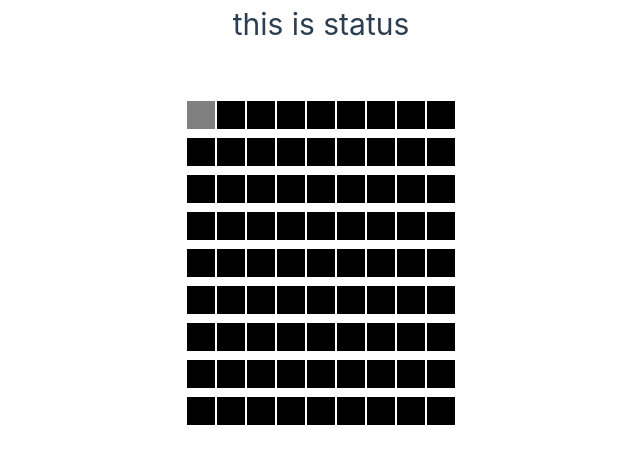
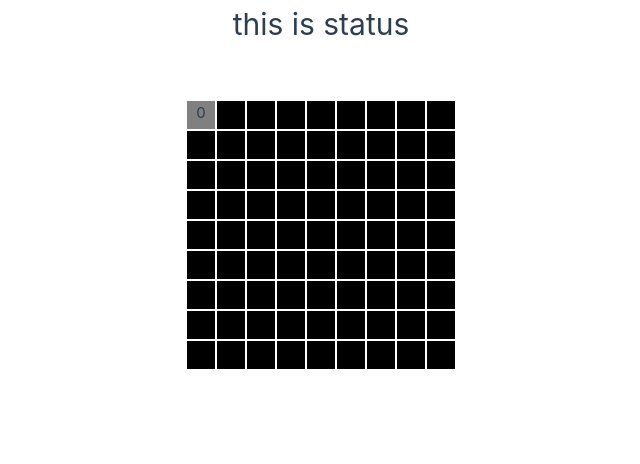
Before and after one commit to keisuke90/vue-minesweeper, a Vue app: page / in a window 1280 px wide. Both pictures are taken after a click on the element 520 px from the left and 115 px from the top of the page. Shown: the top 464 px of the page, without its empty margins (319-959 px from the left). Built offline with nearby package versions, Linux system fonts and the light colour scheme.

Commit message:
フラッグと地雷を表示できるようにした

```diff
--- a/src/components/MsCell.vue
+++ b/src/components/MsCell.vue
@@ -6,6 +6,8 @@ interface Emits {
 interface Props {
   open: boolean;
   flag: boolean;
+  mine: boolean;
+  count: number;
 }
 defineProps<Props>();
 const emit = defineEmits<Emits>();
@@ -20,17 +22,18 @@ const rightClick = (): void => {
 <template>
   <div
     class="cell"
-    :class="{ open: open, flag: flag }"
+    :class="{ open: open }"
     @click="leftClick"
     @click.right.prevent="rightClick"
   >
-    <slot />
+    <span v-if="flag">🚩</span>
+    <span v-if="mine && open">💣</span>
+    <span v-if="open && !mine">{{ count }}</span>
   </div>
 </template>
 
 <style scoped>
 .cell {
-  display: inline-block;
   height: 30px;
   width: 30px;
   border: 1px solid white;
@@ -40,7 +43,4 @@ const rightClick = (): void => {
 .cell.open {
   background-color: gray;
 }
-.cell.flag {
-  background-color: green;
-}
 </style>
--- a/src/components/MsField.vue
+++ b/src/components/MsField.vue
@@ -19,18 +19,18 @@ const flag = (x: number, y: number): void => {
 
 <template>
   <div class="field">
-    <div v-for="(rows, y) in field" :key="y">
+    <div class="row" v-for="(rows, y) in field" :key="y">
       <MsCell
         v-for="(cell, x) in rows"
         :key="x"
         :open="cell.isOpen"
         :flag="cell.isFlag"
+        :mine="cell.isMine"
+        :count="cell.count"
         @leftClick="open(x, y)"
         @rightClick="flag(x, y)"
-        ><span v-if="cell.isOpen && cell.count > 0">{{
-          cell.count
-        }}</span></MsCell
       >
+      </MsCell>
     </div>
   </div>
 </template>
@@ -40,4 +40,9 @@ const flag = (x: number, y: number): void => {
   height: 100%;
   width: 100%;
 }
+.row {
+  display: flex;
+  justify-content: center;
+  height: 30px;
+}
 </style>
```
